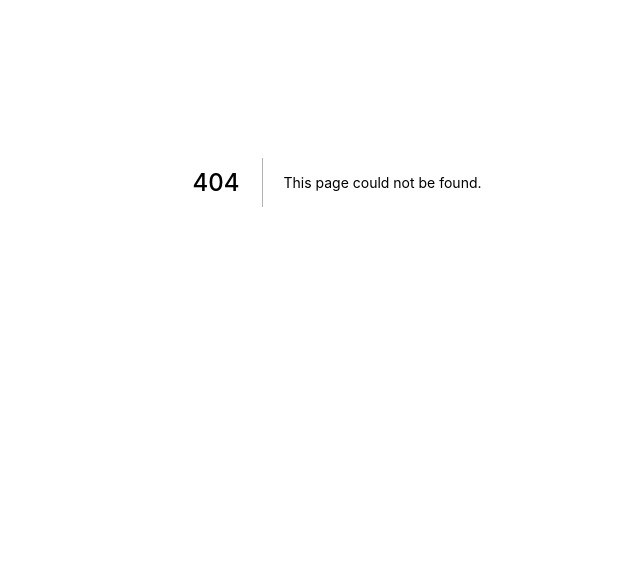
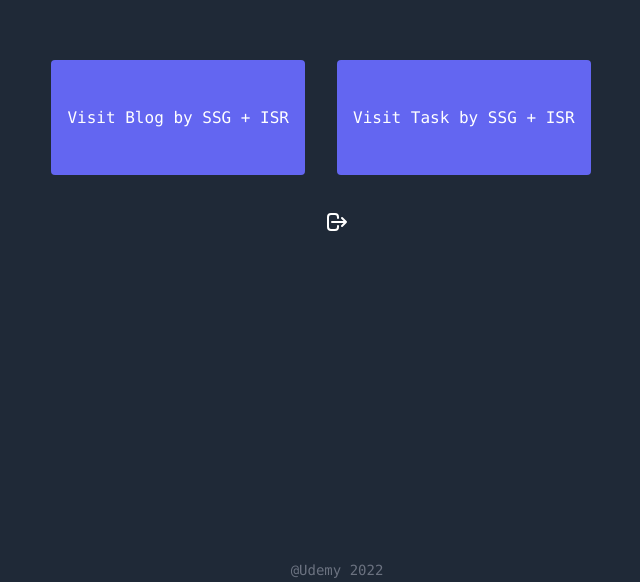
Before and after one commit to hiroki-yama-1118/Nextjs-blogs-todos, a Next.js app: page /main-page in a window 1280 px wide. Before the commit this address had no page. Shown: the part 218-800 px from the top of the page, without its empty margins (303-943 px from the left). Built offline with nearby package versions, Linux system fonts and the light colour scheme.

Commit message:
メインページ作成（画面遷移ボタン追加）

```diff
--- /dev/null
+++ b/pages/main-page.js
@@ -0,0 +1,49 @@
+import { useRouter } from "next/router";
+import React from "react";
+import Cookie from "universal-cookie";
+import Layout from "../components/Layout";
+import Link from "next/link";
+
+const cookie = new Cookie();
+
+const MainPage = () => {
+  const router = useRouter();
+  const logout = () => {
+    cookie.remove("access_token", { path: "/" });
+    router.push("/");
+  };
+
+  return (
+    <Layout title="main-page">
+      <div className="mb-10">
+        <Link href="/blog-page" passHref>
+          <a className="bg-indigo-500 mr-8 hover:bg-indigo-600 text-white px-4 py-12 rounded">
+            Visit Blog by SSG + ISR
+          </a>
+        </Link>
+        <Link href="/task-page" passHref>
+          <a className="bg-indigo-500 mr-8 hover:bg-indigo-600 text-white px-4 py-12 rounded">
+            Visit Task by SSG + ISR
+          </a>
+        </Link>
+      </div>
+      <svg
+        onClick={logout}
+        xmlns="http://www.w3.org/2000/svg"
+        className="h-6 w-6 mt-10 cursor-pointer"
+        fill="none"
+        viewBox="0 0 24 24"
+        stroke="currentColor"
+      >
+        <path
+          strokeLinecap="round"
+          strokeLinejoin="round"
+          strokeWidth={2}
+          d="M17 16l4-4m0 0l-4-4m4 4H7m6 4v1a3 3 0 01-3 3H6a3 3 0 01-3-3V7a3 3 0 013-3h4a3 3 0 013 3v1"
+        />
+      </svg>
+    </Layout>
+  );
+};
+
+export default MainPage;
```
